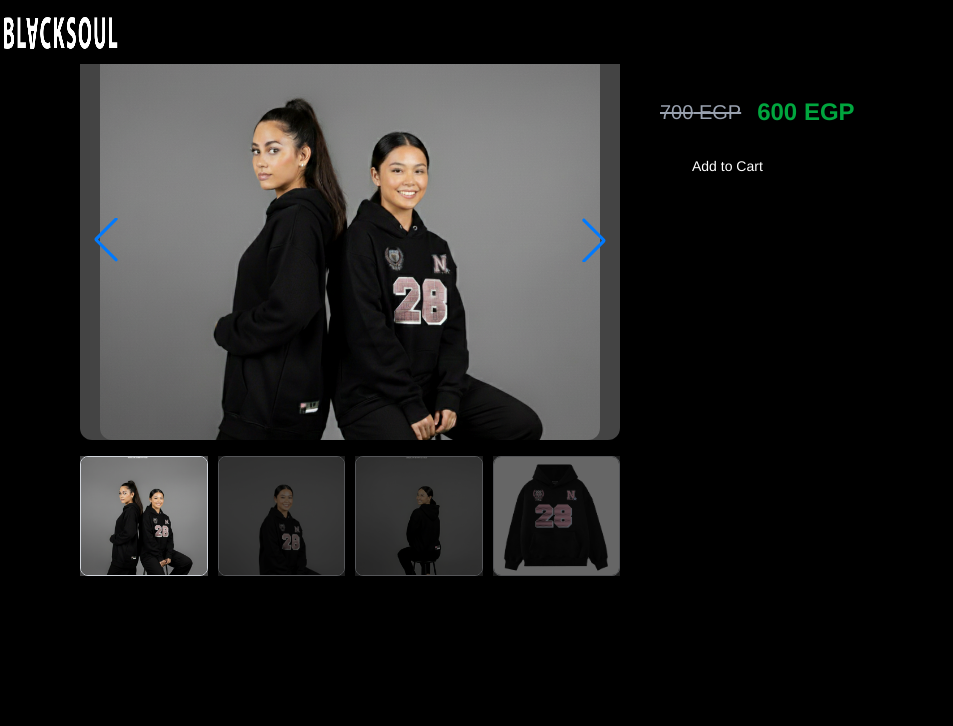
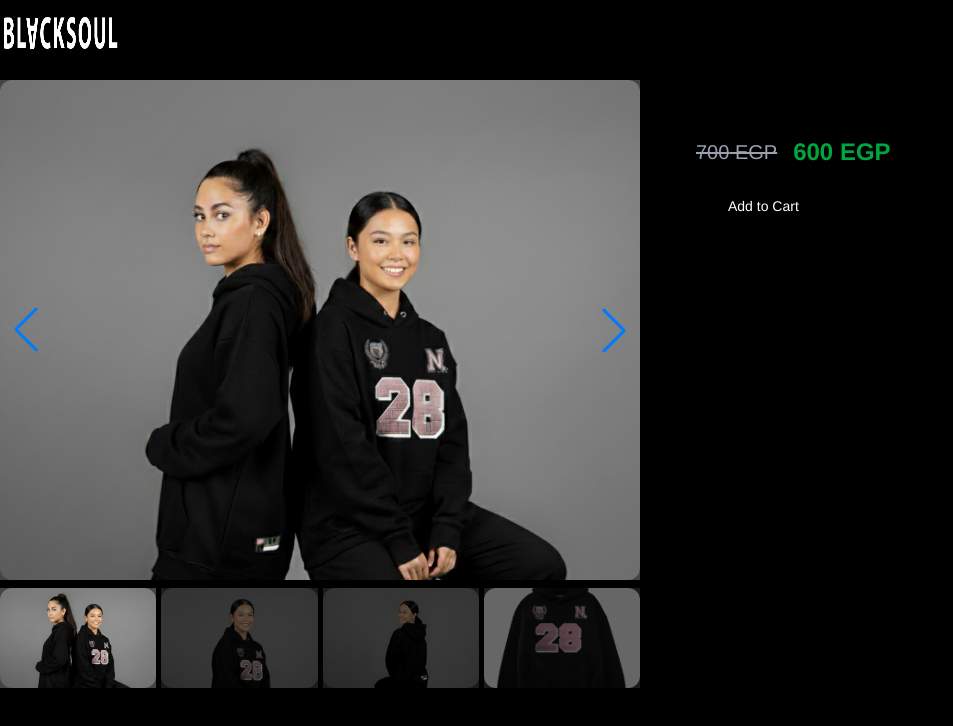
Before and after one commit to MuhamedSherif2/BLACKSOUL, a React (Vite) app: page /product/28-usa in a window 1280 px wide. Shown: the top 726 px of the page, without its empty margins (0-953 px from the left). Built offline with nearby package versions, Linux system fonts and the light colour scheme.

Commit message:
swipper productDetails

```diff
--- a/index.html
+++ b/index.html
@@ -2,7 +2,7 @@
 <html lang="en">
   <head>
     <meta charset="UTF-8" />
-    <link rel="icon" type="image/svg+xml" href="/public/BS2 VECTOR.png" />
+    <link rel="icon" type="image/svg+xml" href="/BS2 VECTOR.png" />
     <meta name="viewport" content="width=device-width, initial-scale=1.0" />
     <title>BLACKSOUL</title>
   </head>
--- a/src/pages/ProductDetails.tsx
+++ b/src/pages/ProductDetails.tsx
@@ -1,93 +1,93 @@
-import { useState, useContext } from "react";
-import { useParams } from "react-router-dom";
-import { Swiper, SwiperSlide } from "swiper/react";
-import { FreeMode, Navigation, Thumbs } from "swiper/modules";
+import { useContext, useState } from 'react';
+import { Swiper, SwiperSlide } from 'swiper/react';
 
-import { context } from "../components/context";
+// ✅ Swiper styles
+import 'swiper/css';
+import 'swiper/css/free-mode';
+import 'swiper/css/navigation';
+import 'swiper/css/thumbs';
 
-// ✅ استيراد CSS Swiper
-import "swiper/css";
-import "swiper/css/free-mode";
-import "swiper/css/navigation";
-import "swiper/css/thumbs";
+import '../App.css';
+
+import { FreeMode, Navigation, Thumbs } from 'swiper/modules';
+import { context } from '../components/context';
+import { useParams } from 'react-router-dom';
+import type SwiperClass from 'swiper';
 
 const ProductDetails = () => {
-  const [thumbsSwiper, setThumbsSwiper] = useState<any>(null);
+    const [thumbsSwiper, setThumbsSwiper] = useState<SwiperClass | null>(null);
     const { products } = useContext(context);
     const { slug } = useParams();
     const filteredProduct = products.find((product) => product.slug === slug);
 
     if (!filteredProduct)
-    return (
-      <p className="text-center mt-10 text-red-500">Product not found</p>
-    );
+        return <p className="text-center mt-10 text-red-500">Product not found</p>;
 
     return (
-    <section className="pt-10 pb-20">
-      <div className="max-w-6xl mx-auto px-4">
-        <div className="grid md:grid-cols-2 gap-10 items-start">
-          {/* ✅ Swiper Section */}
-          <div>
+        <section className="py-20 bg-black">
+            <div className="container mx-auto flex flex-col md:flex-row justify-between items-start gap-10">
+
+                {/* ✅ قسم الصور */}
+                <div className="w-full md:w-1/2 flex flex-col items-center">
+                    {/* الصورة الكبيرة */}
                     <Swiper
-              loop
-              spaceBetween={10}
-              navigation
-              thumbs={{
-                swiper:
-                  thumbsSwiper && !thumbsSwiper.destroyed ? thumbsSwiper : null,
-              }}
+                        loop={true}
+                        spaceBetween={5}
+                        navigation={true}
+                        thumbs={{ swiper: thumbsSwiper }}
                         modules={[FreeMode, Navigation, Thumbs]}
-              className="rounded-xl overflow-hidden mySwiper2"
-              touchStartPreventDefault={true} // يمنع السحب من تحريك الصفحة
-              passiveListeners={false}        // يضمن السحب على الهاتف
+                        className="mySwiper2 mb-2 w-full"
                     >
                         {filteredProduct.images.map((img, index) => (
                             <SwiperSlide key={index}>
                                 <img
                                     src={img}
                                     alt={`${filteredProduct.name}-${index}`}
-                    loading="lazy" // ✅ Lazy Loading
+                                    loading="lazy"
                                     style={{
-                      width: "100%",
-                      maxWidth: "500px",
-                      height: "400px", // مناسب للموبايل
-                      objectFit: "cover",
+                                        width: '100%',
+                                        height: '500px',
+                                        objectFit: 'cover',
+                                        display: 'block',
+                                        borderRadius: '12px' // ✅ توحيد شكل الزوايا
                                     }}
-                    className="rounded-xl transition-transform duration-300 hover:scale-105 mx-auto md:h-[500px]"
                                 />
                             </SwiperSlide>
                         ))}
                     </Swiper>
 
+                    {/* الصور الصغيرة (thumbnails) */}
                     <Swiper
                         onSwiper={setThumbsSwiper}
-              spaceBetween={10}
+                        loop={true}
+                        spaceBetween={5}
                         slidesPerView={4}
-              freeMode
-              watchSlidesProgress
+                        freeMode={true}
+                        watchSlidesProgress={true}
                         modules={[FreeMode, Navigation, Thumbs]}
-              className="mySwiper mt-4"
+                        className="mySwiper w-full"
                     >
                         {filteredProduct.images.map((img, index) => (
                             <SwiperSlide key={index}>
                                 <img
                                     src={img}
                                     alt={`${filteredProduct.name}-thumb-${index}`}
-                    loading="lazy" // ✅ Lazy Loading
+                                    loading="lazy"
                                     style={{
-                      width: "100%",
-                      height: "120px",
-                      objectFit: "cover",
+                                        width: '100%',
+                                        height: '100px',
+                                        objectFit: 'cover',
+                                        borderRadius: '12px', // ✅ نفس الشكل للصور الصغيرة
+                                        display: 'block'
                                     }}
-                    className="rounded-lg border border-gray-300 hover:border-black transition"
                                 />
                             </SwiperSlide>
                         ))}
                     </Swiper>
                 </div>
 
-          {/* ✅ Product Info Section */}
-          <div>
+                {/* ✅ قسم المعلومات */}
+                <div className="w-full md:w-1/2 px-4">
                     <h1 className="text-2xl sm:text-3xl md:text-4xl font-bold mb-4">
                         {filteredProduct.name}
                     </h1>
@@ -106,7 +106,6 @@ const ProductDetails = () => {
                     </button>
                 </div>
             </div>
-      </div>
         </section>
     );
 };
```
Lines whose indentation alone changed are shown as unchanged.
